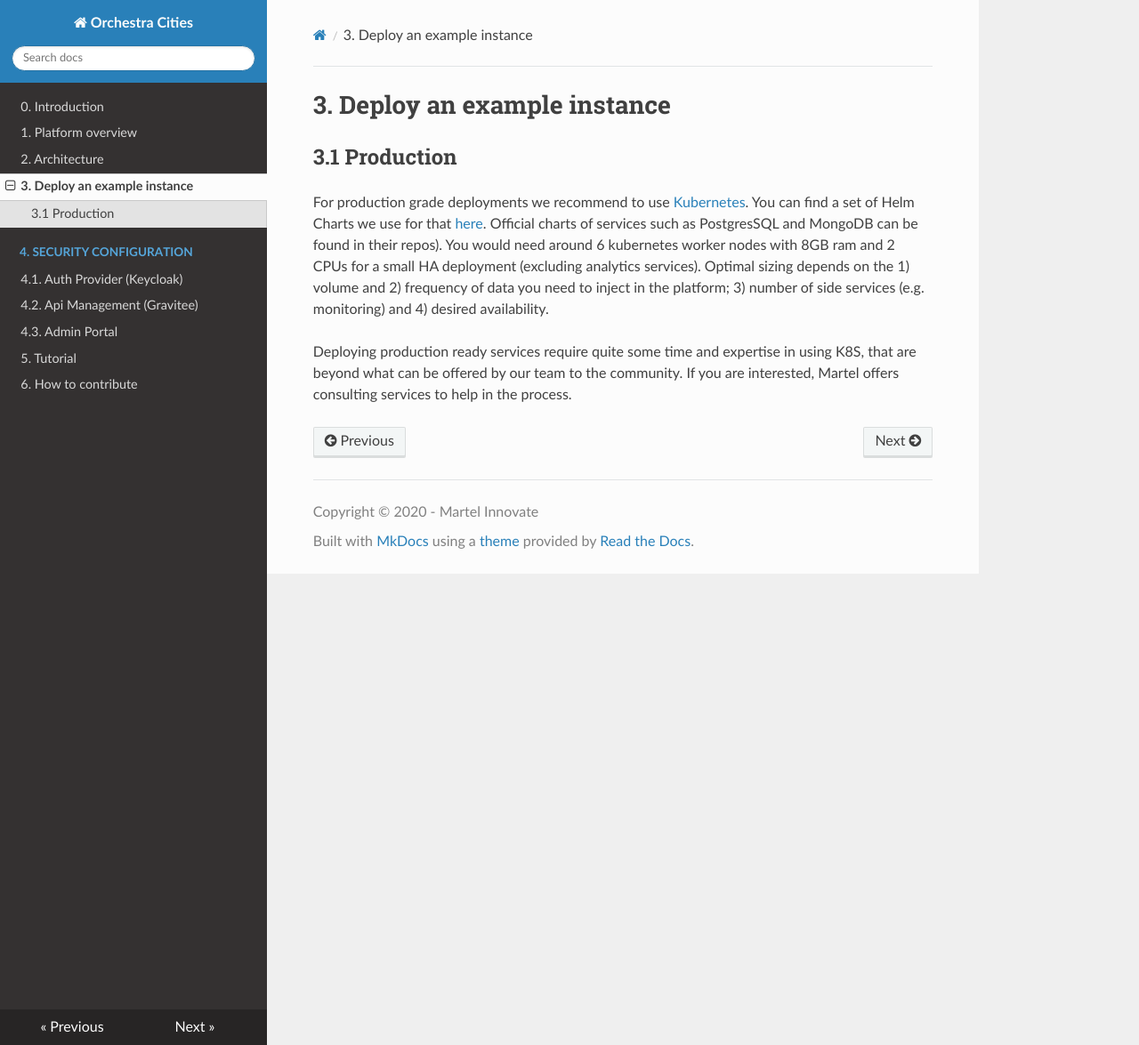
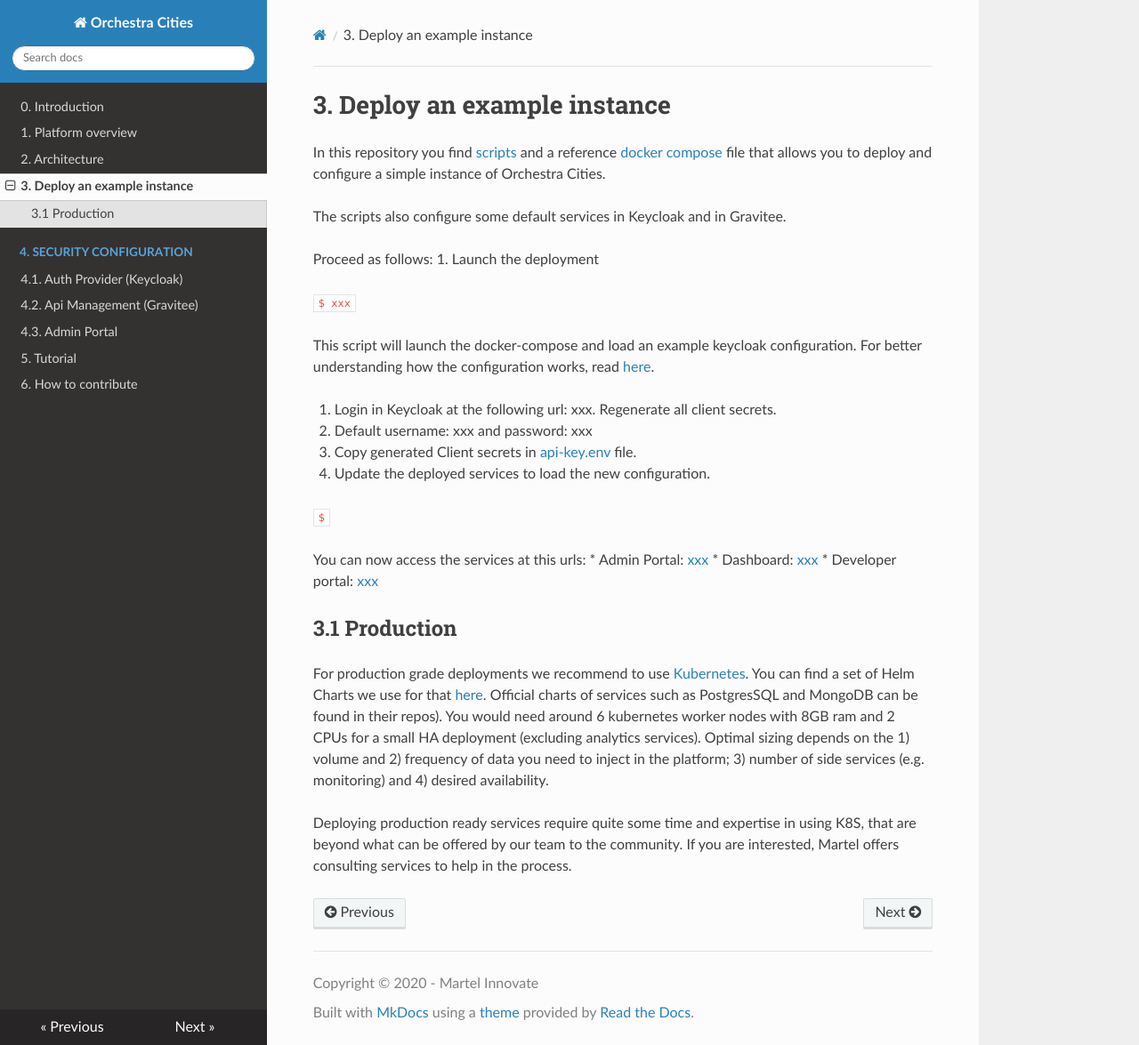
Before and after one commit to orchestracities/documentation, an MkDocs documentation site: the page built from docs/deploy.md, in a window 1280 px wide and 1175 px high. Shown: the whole window at 89% size. Built offline with MkDocs 1.6.1, drawn with Linux system fonts in a browser that asks for light colours; nearby versions of some CDN libraries.

Commit message:
deploy draft text

````diff
--- a/docs/deploy.md
+++ b/docs/deploy.md
@@ -1,4 +1,38 @@
 # 3. Deploy an example instance
+
+In this repository you find [scripts](../deploy/) and a reference
+[docker compose](../deploy/docker-compose.yaml) file that allows
+you to deploy and configure a simple instance of Orchestra Cities.
+
+The scripts also configure some default services in Keycloak and in Gravitee.
+
+Proceed as follows:
+1. Launch the deployment
+
+  ```
+  $ xxx
+  ```
+
+This script will launch the docker-compose and load an example keycloak
+configuration. For better understanding how the configuration works,
+read [here](keycloak.md).
+
+1. Login in Keycloak at the following url: xxx. Regenerate all client secrets.
+
+  * Default username: xxx and password: xxx
+
+1. Copy generated Client secrets in [api-key.env](../deploy/api-key.env) file.
+
+1. Update the deployed services to load the new configuration.
+
+  ```
+  $
+  ```
+
+You can now access the services at this urls:
+  * Admin Portal: [xxx](xxx)
+  * Dashboard: [xxx](xxx)
+  * Developer portal: [xxx](xxx)
 
 ## 3.1 Production
 
````
